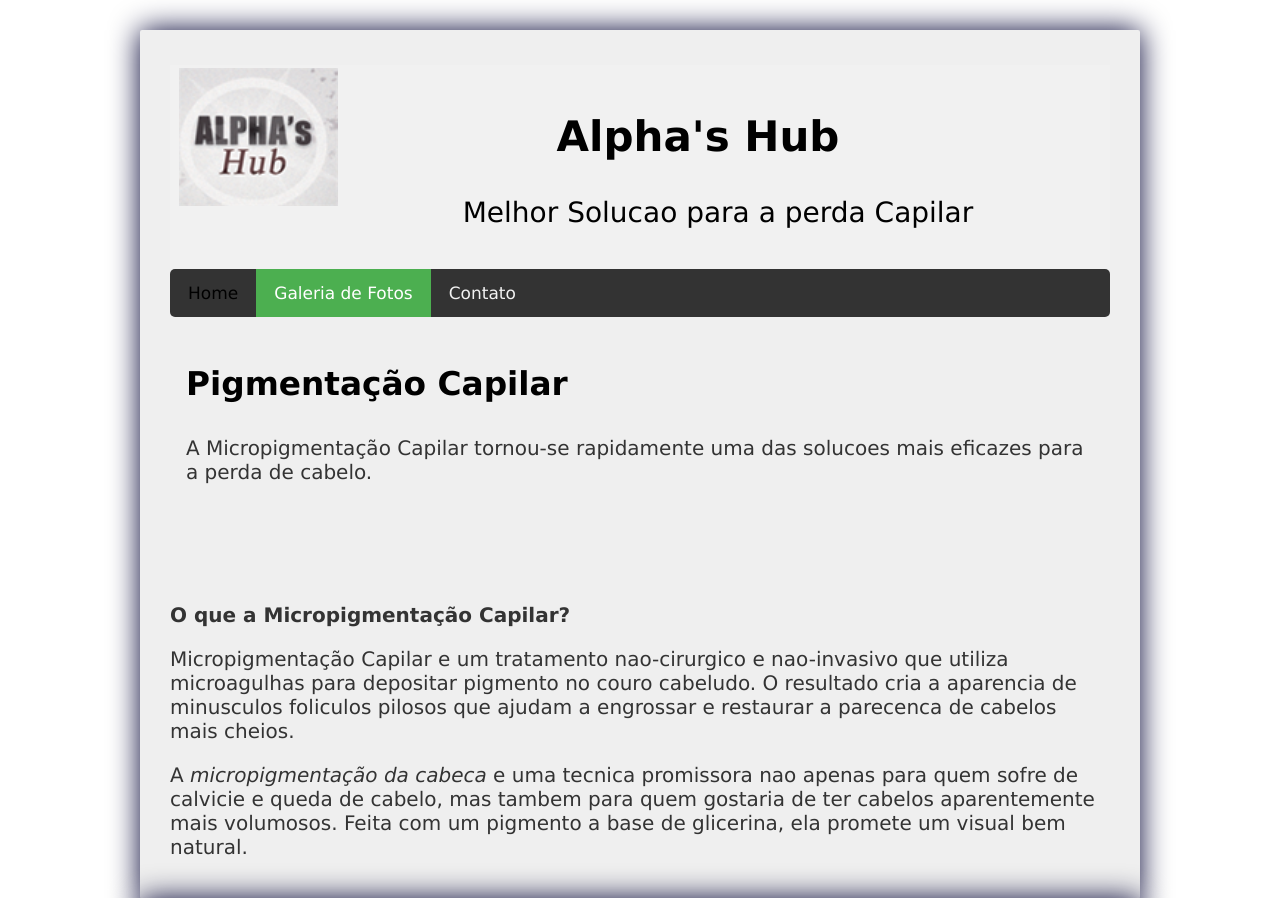
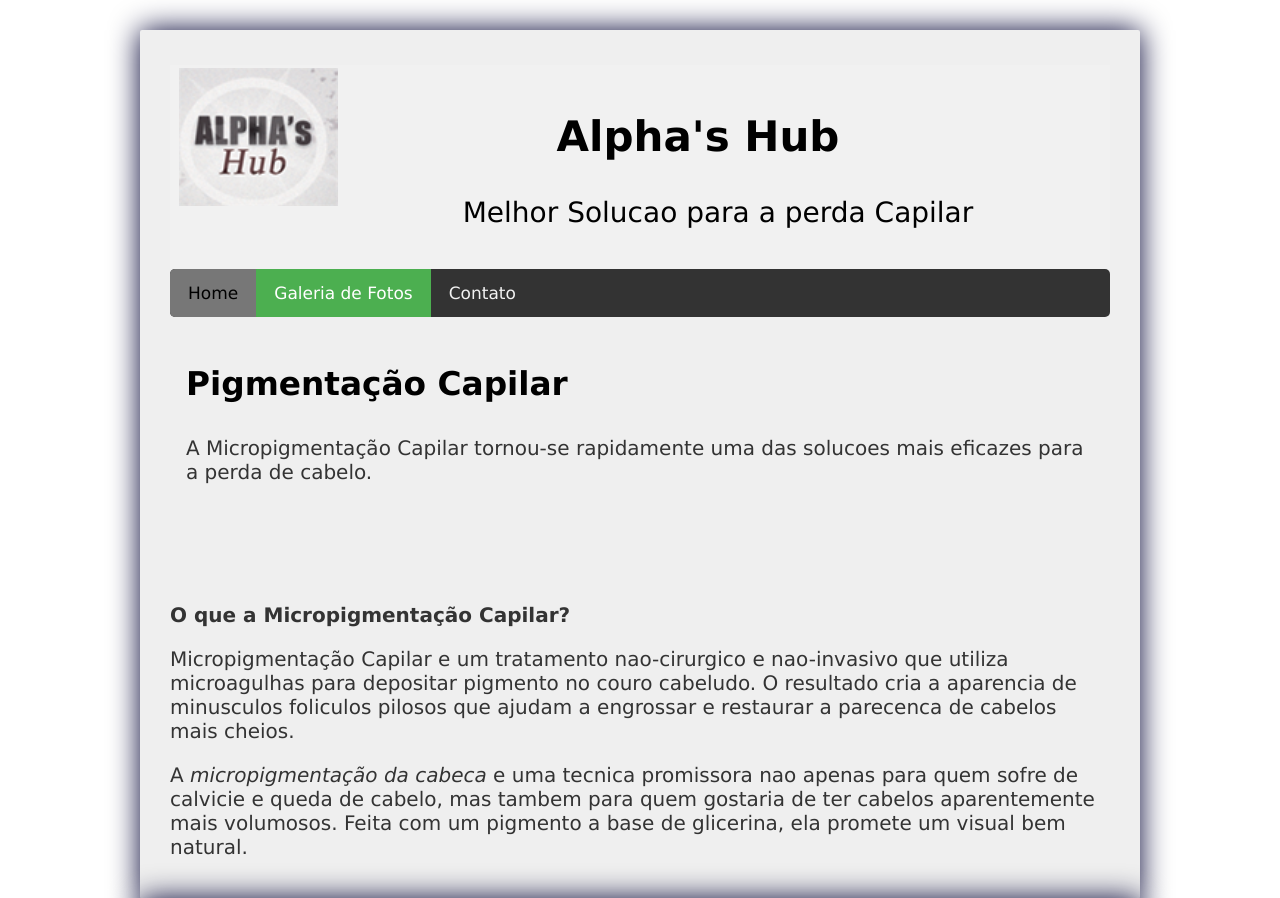
Before and after one commit to Alphashub/Alphashub.github.io, a PHP site: page /foto.html in a window 1280 px wide, with the pointer over the restyled element. Shown: the top 898 px of the page. Run offline with PHP 8.4, Linux system fonts and the light colour scheme.

Commit message:
Update alfa.css

```diff
--- a/alfa.css
+++ b/alfa.css
@@ -33,6 +33,10 @@ body {
 #navbar a.active {
   background-color: #4CAF50;
   color: white;
+}
+
+.tablink:hover {
+  background-color: #777;
 }
 
 .content {
```
